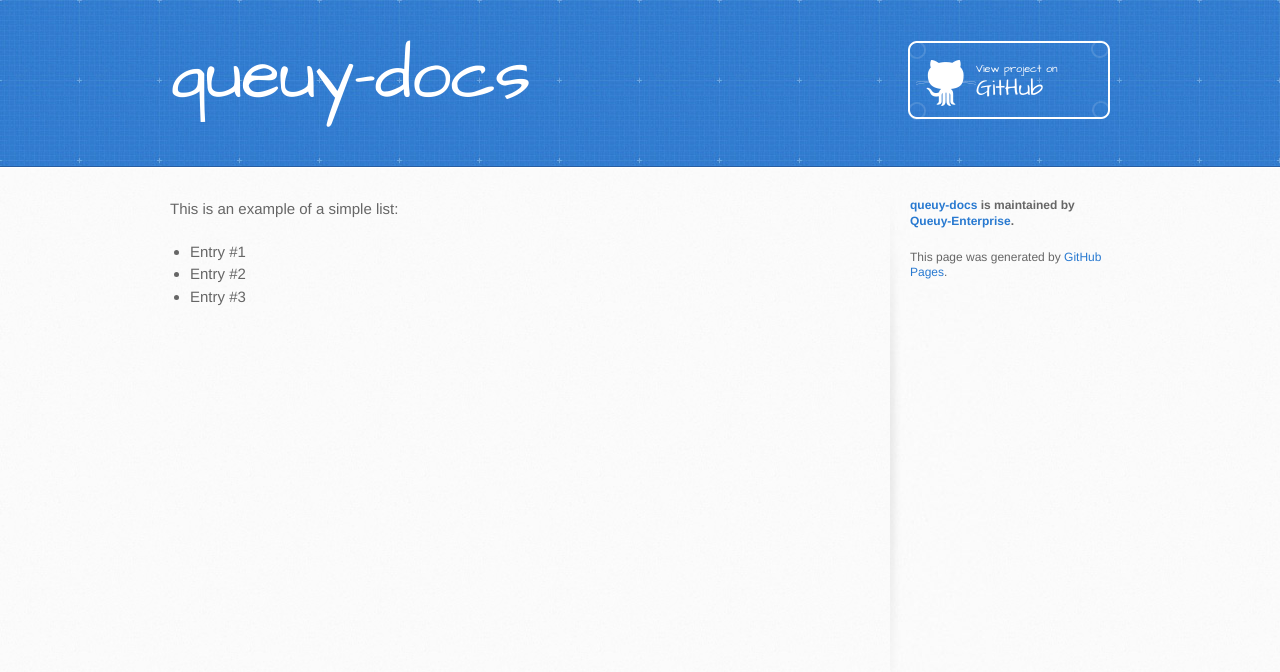
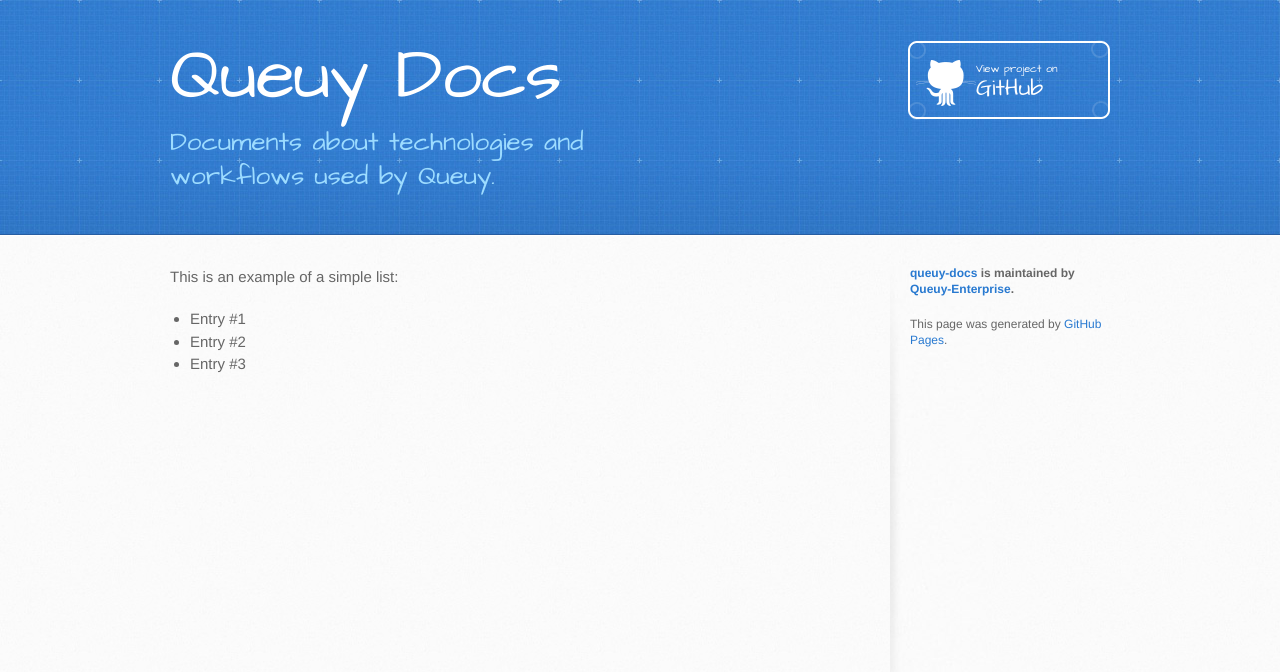
Before and after one commit to Queuy-Enterprise/queuy-docs, a Jekyll site: the page built from index.html, in a window 1280 px wide. Shown: the top 672 px of the page. Built offline with Jekyll 4.4.1, drawn with Linux system fonts in a browser that asks for light colours; the repository's description, which GitHub fills in, is left out.

Commit message:
Define site title and description

```diff
--- a/_config.yml
+++ b/_config.yml
@@ -1 +1,3 @@
 theme: jekyll-theme-architect
+title: Queuy Docs
+description: Documents about technologies and workflows used by Queuy.
```
